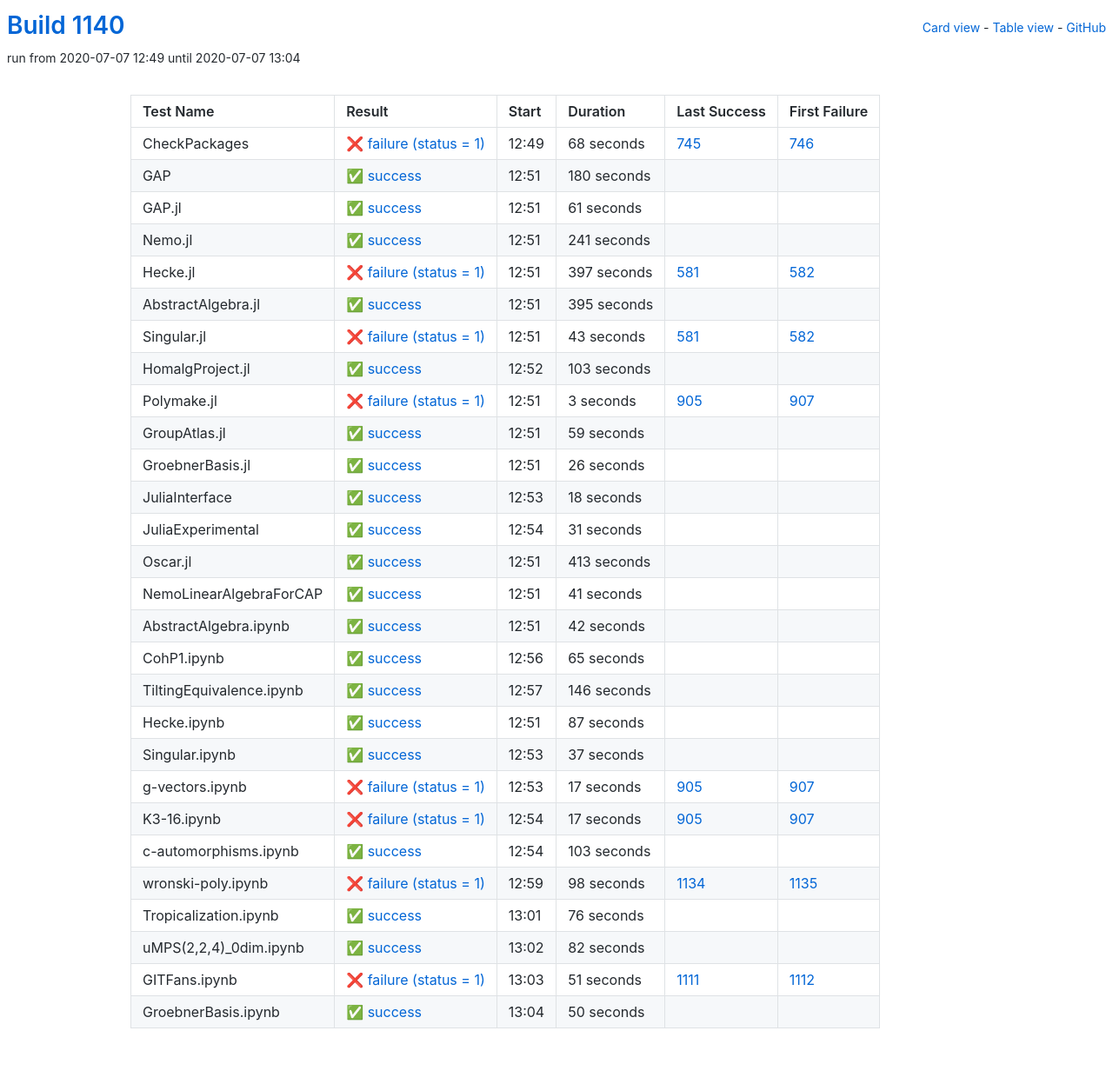
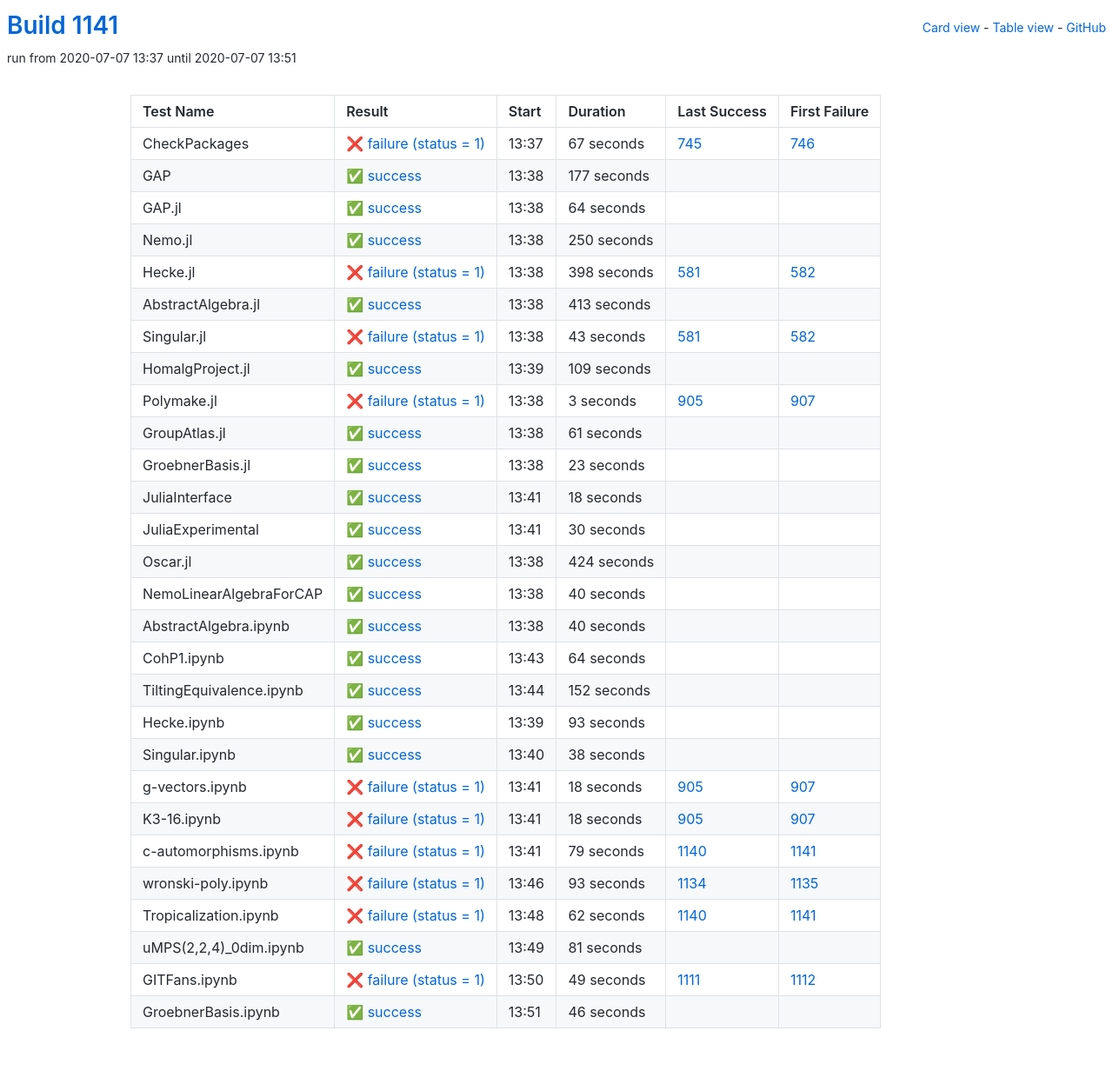
Before and after one commit to oscar-system/oscar-ci-status-1.4, a Jekyll site: the page built from table.html, in a window 1280 px wide. Shown: the whole page at 87% size. Built offline with Jekyll 4.4.1, drawn with Linux system fonts in a browser that asks for light colours.

Commit message:
Build #1141

```diff
--- a/_data/ci.yml
+++ b/_data/ci.yml
@@ -1,6 +1,6 @@
 ---
-build: 1140
-build_url: https://oscarci.mathematik.uni-kl.de/job/oscar-julia-1.4/1140/
+build: 1141
+build_url: https://oscarci.mathematik.uni-kl.de/job/oscar-julia-1.4/1141/
 job: oscar-julia-1.4
 organization: oscar-system
 repo: oscar-ci-status-1.4
@@ -8,80 +8,80 @@ repourl: https://github.com/oscar-system/oscar-ci-status-1.4
 tests:
 - name: CheckPackages
   id: checkpackages
-  log: https://oscarci.mathematik.uni-kl.de/job/oscar-julia-1.4/1140/artifact/logs/build-1140/CheckPackages.log
-  start: 2020-07-07 12:49
+  log: https://oscarci.mathematik.uni-kl.de/job/oscar-julia-1.4/1141/artifact/logs/build-1141/CheckPackages.log
+  start: 2020-07-07 13:37
   success: false
   exitcode: 1
   status: failure
-  duration: 68
+  duration: 67
   last_success: 745
   last_success_url: https://oscarci.mathematik.uni-kl.de/job/oscar-julia-1.4/745/
   first_failure: 746
   first_failure_url: https://oscarci.mathematik.uni-kl.de/job/oscar-julia-1.4/746/
 - name: GAP
   id: gap
-  log: https://oscarci.mathematik.uni-kl.de/job/oscar-julia-1.4/1140/artifact/logs/build-1140/GAP.log
-  start: 2020-07-07 12:51
+  log: https://oscarci.mathematik.uni-kl.de/job/oscar-julia-1.4/1141/artifact/logs/build-1141/GAP.log
+  start: 2020-07-07 13:38
   success: true
   exitcode: 0
   status: success
-  duration: 180
+  duration: 177
   last_success: false
   last_success_url:
   first_failure: false
   first_failure_url:
 - name: GAP.jl
   id: gap-jl
-  log: https://oscarci.mathematik.uni-kl.de/job/oscar-julia-1.4/1140/artifact/logs/build-1140/GAP.jl.log
-  start: 2020-07-07 12:51
+  log: https://oscarci.mathematik.uni-kl.de/job/oscar-julia-1.4/1141/artifact/logs/build-1141/GAP.jl.log
+  start: 2020-07-07 13:38
   success: true
   exitcode: 0
   status: success
-  duration: 61
+  duration: 64
   last_success: false
   last_success_url:
   first_failure: false
   first_failure_url:
 - name: Nemo.jl
   id: nemo-jl
-  log: https://oscarci.mathematik.uni-kl.de/job/oscar-julia-1.4/1140/artifact/logs/build-1140/Nemo.jl.log
-  start: 2020-07-07 12:51
+  log: https://oscarci.mathematik.uni-kl.de/job/oscar-julia-1.4/1141/artifact/logs/build-1141/Nemo.jl.log
+  start: 2020-07-07 13:38
   success: true
   exitcode: 0
   status: success
-  duration: 241
+  duration: 250
   last_success: false
   last_success_url:
   first_failure: false
   first_failure_url:
 - name: Hecke.jl
   id: hecke-jl
-  log: https://oscarci.mathematik.uni-kl.de/job/oscar-julia-1.4/1140/artifact/logs/build-1140/Hecke.jl.log
-  start: 2020-07-07 12:51
+  log: https://oscarci.mathematik.uni-kl.de/job/oscar-julia-1.4/1141/artifact/logs/build-1141/Hecke.jl.log
+  start: 2020-07-07 13:38
   success: false
   exitcode: 1
   status: failure
-  duration: 397
+  duration: 398
   last_success: 581
   last_success_url: https://oscarci.mathematik.uni-kl.de/job/oscar-julia-1.4/581/
   first_failure: 582
   first_failure_url: https://oscarci.mathematik.uni-kl.de/job/oscar-julia-1.4/582/
 - name: AbstractAlgebra.jl
   id: abstractalgebra-jl
-  log: https://oscarci.mathematik.uni-kl.de/job/oscar-julia-1.4/1140/artifact/logs/build-1140/AbstractAlgebra.jl.log
-  start: 2020-07-07 12:51
+  log: https://oscarci.mathematik.uni-kl.de/job/oscar-julia-1.4/1141/artifact/logs/build-1141/AbstractAlgebra.jl.log
+  start: 2020-07-07 13:38
   success: true
   exitcode: 0
   status: success
-  duration: 395
+  duration: 413
   last_success: false
   last_success_url:
   first_failure: false
   first_failure_url:
 - name: Singular.jl
   id: singular-jl
-  log: https://oscarci.mathematik.uni-kl.de/job/oscar-julia-1.4/1140/artifact/logs/build-1140/Singular.jl.log
-  start: 2020-07-07 12:51
+  log: https://oscarci.mathematik.uni-kl.de/job/oscar-julia-1.4/1141/artifact/logs/build-1141/Singular.jl.log
+  start: 2020-07-07 13:38
   success: false
   exitcode: 1
   status: failure
@@ -92,20 +92,20 @@ tests:
   first_failure_url: https://oscarci.mathematik.uni-kl.de/job/oscar-julia-1.4/582/
 - name: HomalgProject.jl
   id: homalgproject-jl
-  log: https://oscarci.mathematik.uni-kl.de/job/oscar-julia-1.4/1140/artifact/logs/build-1140/HomalgProject.jl.log
-  start: 2020-07-07 12:52
+  log: https://oscarci.mathematik.uni-kl.de/job/oscar-julia-1.4/1141/artifact/logs/build-1141/HomalgProject.jl.log
+  start: 2020-07-07 13:39
   success: true
   exitcode: 0
   status: success
-  duration: 103
+  duration: 109
   last_success: false
   last_success_url:
   first_failure: false
   first_failure_url:
 - name: Polymake.jl
   id: polymake-jl
-  log: https://oscarci.mathematik.uni-kl.de/job/oscar-julia-1.4/1140/artifact/logs/build-1140/Polymake.jl.log
-  start: 2020-07-07 12:51
+  log: https://oscarci.mathematik.uni-kl.de/job/oscar-julia-1.4/1141/artifact/logs/build-1141/Polymake.jl.log
+  start: 2020-07-07 13:38
   success: false
   exitcode: 1
   status: failure
@@ -116,32 +116,32 @@ tests:
   first_failure_url: https://oscarci.mathematik.uni-kl.de/job/oscar-julia-1.4/907/
 - name: GroupAtlas.jl
   id: groupatlas-jl
-  log: https://oscarci.mathematik.uni-kl.de/job/oscar-julia-1.4/1140/artifact/logs/build-1140/GroupAtlas.jl.log
-  start: 2020-07-07 12:51
+  log: https://oscarci.mathematik.uni-kl.de/job/oscar-julia-1.4/1141/artifact/logs/build-1141/GroupAtlas.jl.log
+  start: 2020-07-07 13:38
   success: true
   exitcode: 0
   status: success
-  duration: 59
+  duration: 61
   last_success: false
   last_success_url:
   first_failure: false
   first_failure_url:
 - name: GroebnerBasis.jl
   id: groebnerbasis-jl
-  log: https://oscarci.mathematik.uni-kl.de/job/oscar-julia-1.4/1140/artifact/logs/build-1140/GroebnerBasis.jl.log
-  start: 2020-07-07 12:51
+  log: https://oscarci.mathematik.uni-kl.de/job/oscar-julia-1.4/1141/artifact/logs/build-1141/GroebnerBasis.jl.log
+  start: 2020-07-07 13:38
   success: true
   exitcode: 0
   status: success
-  duration: 26
+  duration: 23
   last_success: false
   last_success_url:
   first_failure: false
   first_failure_url:
 - name: JuliaInterface
   id: juliainterface
-  log: https://oscarci.mathematik.uni-kl.de/job/oscar-julia-1.4/1140/artifact/logs/build-1140/JuliaInterface.log
-  start: 2020-07-07 12:53
+  log: https://oscarci.mathematik.uni-kl.de/job/oscar-julia-1.4/1141/artifact/logs/build-1141/JuliaInterface.log
+  start: 2020-07-07 13:41
   success: true
   exitcode: 0
   status: success
@@ -152,192 +152,192 @@ tests:
   first_failure_url:
 - name: JuliaExperimental
   id: juliaexperimental
-  log: https://oscarci.mathematik.uni-kl.de/job/oscar-julia-1.4/1140/artifact/logs/build-1140/JuliaExperimental.log
-  start: 2020-07-07 12:54
+  log: https://oscarci.mathematik.uni-kl.de/job/oscar-julia-1.4/1141/artifact/logs/build-1141/JuliaExperimental.log
+  start: 2020-07-07 13:41
   success: true
   exitcode: 0
   status: success
-  duration: 31
+  duration: 30
   last_success: false
   last_success_url:
   first_failure: false
   first_failure_url:
 - name: Oscar.jl
   id: oscar-jl
-  log: https://oscarci.mathematik.uni-kl.de/job/oscar-julia-1.4/1140/artifact/logs/build-1140/Oscar.jl.log
-  start: 2020-07-07 12:51
+  log: https://oscarci.mathematik.uni-kl.de/job/oscar-julia-1.4/1141/artifact/logs/build-1141/Oscar.jl.log
+  start: 2020-07-07 13:38
   success: true
   exitcode: 0
   status: success
-  duration: 413
+  duration: 424
   last_success: false
   last_success_url:
   first_failure: false
   first_failure_url:
 - name: NemoLinearAlgebraForCAP
   id: nemolinearalgebraforcap
-  log: https://oscarci.mathematik.uni-kl.de/job/oscar-julia-1.4/1140/artifact/logs/build-1140/NemoLinearAlgebraForCAP.log
-  start: 2020-07-07 12:51
+  log: https://oscarci.mathematik.uni-kl.de/job/oscar-julia-1.4/1141/artifact/logs/build-1141/NemoLinearAlgebraForCAP.log
+  start: 2020-07-07 13:38
   success: true
   exitcode: 0
   status: success
-  duration: 41
+  duration: 40
   last_success: false
   last_success_url:
   first_failure: false
   first_failure_url:
 - name: AbstractAlgebra.ipynb
   id: abstractalgebra-ipynb
-  log: https://oscarci.mathematik.uni-kl.de/job/oscar-julia-1.4/1140/artifact/logs/build-1140/AbstractAlgebra.ipynb.log
-  start: 2020-07-07 12:51
+  log: https://oscarci.mathematik.uni-kl.de/job/oscar-julia-1.4/1141/artifact/logs/build-1141/AbstractAlgebra.ipynb.log
+  start: 2020-07-07 13:38
   success: true
   exitcode: 0
   status: success
-  duration: 42
+  duration: 40
   last_success: false
   last_success_url:
   first_failure: false
   first_failure_url:
 - name: CohP1.ipynb
   id: cohp1-ipynb
-  log: https://oscarci.mathematik.uni-kl.de/job/oscar-julia-1.4/1140/artifact/logs/build-1140/CohP1.ipynb.log
-  start: 2020-07-07 12:56
+  log: https://oscarci.mathematik.uni-kl.de/job/oscar-julia-1.4/1141/artifact/logs/build-1141/CohP1.ipynb.log
+  start: 2020-07-07 13:43
   success: true
   exitcode: 0
   status: success
-  duration: 65
+  duration: 64
   last_success: false
   last_success_url:
   first_failure: false
   first_failure_url:
 - name: TiltingEquivalence.ipynb
   id: tiltingequivalence-ipynb
-  log: https://oscarci.mathematik.uni-kl.de/job/oscar-julia-1.4/1140/artifact/logs/build-1140/TiltingEquivalence.ipynb.log
-  start: 2020-07-07 12:57
+  log: https://oscarci.mathematik.uni-kl.de/job/oscar-julia-1.4/1141/artifact/logs/build-1141/TiltingEquivalence.ipynb.log
+  start: 2020-07-07 13:44
   success: true
   exitcode: 0
   status: success
-  duration: 146
+  duration: 152
   last_success: false
   last_success_url:
   first_failure: false
   first_failure_url:
 - name: Hecke.ipynb
   id: hecke-ipynb
-  log: https://oscarci.mathematik.uni-kl.de/job/oscar-julia-1.4/1140/artifact/logs/build-1140/Hecke.ipynb.log
-  start: 2020-07-07 12:51
+  log: https://oscarci.mathematik.uni-kl.de/job/oscar-julia-1.4/1141/artifact/logs/build-1141/Hecke.ipynb.log
+  start: 2020-07-07 13:39
   success: true
   exitcode: 0
   status: success
-  duration: 87
+  duration: 93
   last_success: false
   last_success_url:
   first_failure: false
   first_failure_url:
 - name: Singular.ipynb
   id: singular-ipynb
-  log: https://oscarci.mathematik.uni-kl.de/job/oscar-julia-1.4/1140/artifact/logs/build-1140/Singular.ipynb.log
-  start: 2020-07-07 12:53
+  log: https://oscarci.mathematik.uni-kl.de/job/oscar-julia-1.4/1141/artifact/logs/build-1141/Singular.ipynb.log
+  start: 2020-07-07 13:40
   success: true
   exitcode: 0
   status: success
-  duration: 37
+  duration: 38
   last_success: false
   last_success_url:
   first_failure: false
   first_failure_url:
 - name: g-vectors.ipynb
   id: g-vectors-ipynb
-  log: https://oscarci.mathematik.uni-kl.de/job/oscar-julia-1.4/1140/artifact/logs/build-1140/g-vectors.ipynb.log
-  start: 2020-07-07 12:53
+  log: https://oscarci.mathematik.uni-kl.de/job/oscar-julia-1.4/1141/artifact/logs/build-1141/g-vectors.ipynb.log
+  start: 2020-07-07 13:41
   success: false
   exitcode: 1
   status: failure
-  duration: 17
+  duration: 18
   last_success: 905
   last_success_url: https://oscarci.mathematik.uni-kl.de/job/oscar-julia-1.4/905/
   first_failure: 907
   first_failure_url: https://oscarci.mathematik.uni-kl.de/job/oscar-julia-1.4/907/
 - name: K3-16.ipynb
   id: k3-16-ipynb
-  log: https://oscarci.mathematik.uni-kl.de/job/oscar-julia-1.4/1140/artifact/logs/build-1140/K3-16.ipynb.log
-  start: 2020-07-07 12:54
+  log: https://oscarci.mathematik.uni-kl.de/job/oscar-julia-1.4/1141/artifact/logs/build-1141/K3-16.ipynb.log
+  start: 2020-07-07 13:41
   success: false
   exitcode: 1
   status: failure
-  duration: 17
+  duration: 18
   last_success: 905
   last_success_url: https://oscarci.mathematik.uni-kl.de/job/oscar-julia-1.4/905/
   first_failure: 907
   first_failure_url: https://oscarci.mathematik.uni-kl.de/job/oscar-julia-1.4/907/
 - name: c-automorphisms.ipynb
   id: c-automorphisms-ipynb
-  log: https://oscarci.mathematik.uni-kl.de/job/oscar-julia-1.4/1140/artifact/logs/build-1140/c-automorphisms.ipynb.log
-  start: 2020-07-07 12:54
-  success: true
-  exitcode: 0
-  status: success
-  duration: 103
-  last_success: false
-  last_success_url:
-  first_failure: false
-  first_failure_url:
-- name: wronski-poly.ipynb
-  id: wronski-poly-ipynb
-  log: https://oscarci.mathematik.uni-kl.de/job/oscar-julia-1.4/1140/artifact/logs/build-1140/wronski-poly.ipynb.log
-  start: 2020-07-07 12:59
+  log: https://oscarci.mathematik.uni-kl.de/job/oscar-julia-1.4/1141/artifact/logs/build-1141/c-automorphisms.ipynb.log
+  start: 2020-07-07 13:41
   success: false
   exitcode: 1
   status: failure
-  duration: 98
+  duration: 79
+  last_success: 1140
+  last_success_url: https://oscarci.mathematik.uni-kl.de/job/oscar-julia-1.4/1140/
+  first_failure: 1141
+  first_failure_url: https://oscarci.mathematik.uni-kl.de/job/oscar-julia-1.4/1141/
+- name: wronski-poly.ipynb
+  id: wronski-poly-ipynb
+  log: https://oscarci.mathematik.uni-kl.de/job/oscar-julia-1.4/1141/artifact/logs/build-1141/wronski-poly.ipynb.log
+  start: 2020-07-07 13:46
+  success: false
+  exitcode: 1
+  status: failure
+  duration: 93
   last_success: 1134
   last_success_url: https://oscarci.mathematik.uni-kl.de/job/oscar-julia-1.4/1134/
   first_failure: 1135
   first_failure_url: https://oscarci.mathematik.uni-kl.de/job/oscar-julia-1.4/1135/
 - name: Tropicalization.ipynb
   id: tropicalization-ipynb
-  log: https://oscarci.mathematik.uni-kl.de/job/oscar-julia-1.4/1140/artifact/logs/build-1140/Tropicalization.ipynb.log
-  start: 2020-07-07 13:01
+  log: https://oscarci.mathematik.uni-kl.de/job/oscar-julia-1.4/1141/artifact/logs/build-1141/Tropicalization.ipynb.log
+  start: 2020-07-07 13:48
+  success: false
+  exitcode: 1
+  status: failure
+  duration: 62
+  last_success: 1140
+  last_success_url: https://oscarci.mathematik.uni-kl.de/job/oscar-julia-1.4/1140/
+  first_failure: 1141
+  first_failure_url: https://oscarci.mathematik.uni-kl.de/job/oscar-julia-1.4/1141/
+- name: uMPS(2,2,4)_0dim.ipynb
+  id: umps-2-2-4-0dim-ipynb
+  log: https://oscarci.mathematik.uni-kl.de/job/oscar-julia-1.4/1141/artifact/logs/build-1141/uMPS-2-2-4-_0dim.ipynb.log
+  start: 2020-07-07 13:49
   success: true
   exitcode: 0
   status: success
-  duration: 76
-  last_success: false
-  last_success_url:
-  first_failure: false
-  first_failure_url:
-- name: uMPS(2,2,4)_0dim.ipynb
-  id: umps-2-2-4-0dim-ipynb
-  log: https://oscarci.mathematik.uni-kl.de/job/oscar-julia-1.4/1140/artifact/logs/build-1140/uMPS-2-2-4-_0dim.ipynb.log
-  start: 2020-07-07 13:02
-  success: true
-  exitcode: 0
-  status: success
-  duration: 82
+  duration: 81
   last_success: false
   last_success_url:
   first_failure: false
   first_failure_url:
 - name: GITFans.ipynb
   id: gitfans-ipynb
-  log: https://oscarci.mathematik.uni-kl.de/job/oscar-julia-1.4/1140/artifact/logs/build-1140/GITFans.ipynb.log
-  start: 2020-07-07 13:03
+  log: https://oscarci.mathematik.uni-kl.de/job/oscar-julia-1.4/1141/artifact/logs/build-1141/GITFans.ipynb.log
+  start: 2020-07-07 13:50
   success: false
   exitcode: 1
   status: failure
-  duration: 51
+  duration: 49
   last_success: 1111
   last_success_url: https://oscarci.mathematik.uni-kl.de/job/oscar-julia-1.4/1111/
   first_failure: 1112
   first_failure_url: https://oscarci.mathematik.uni-kl.de/job/oscar-julia-1.4/1112/
 - name: GroebnerBasis.ipynb
   id: groebnerbasis-ipynb
-  log: https://oscarci.mathematik.uni-kl.de/job/oscar-julia-1.4/1140/artifact/logs/build-1140/GroebnerBasis.ipynb.log
-  start: 2020-07-07 13:04
+  log: https://oscarci.mathematik.uni-kl.de/job/oscar-julia-1.4/1141/artifact/logs/build-1141/GroebnerBasis.ipynb.log
+  start: 2020-07-07 13:51
   success: true
   exitcode: 0
   status: success
-  duration: 50
+  duration: 46
   last_success: false
   last_success_url:
   first_failure: false
```
Also changed, not shown: README.md.
